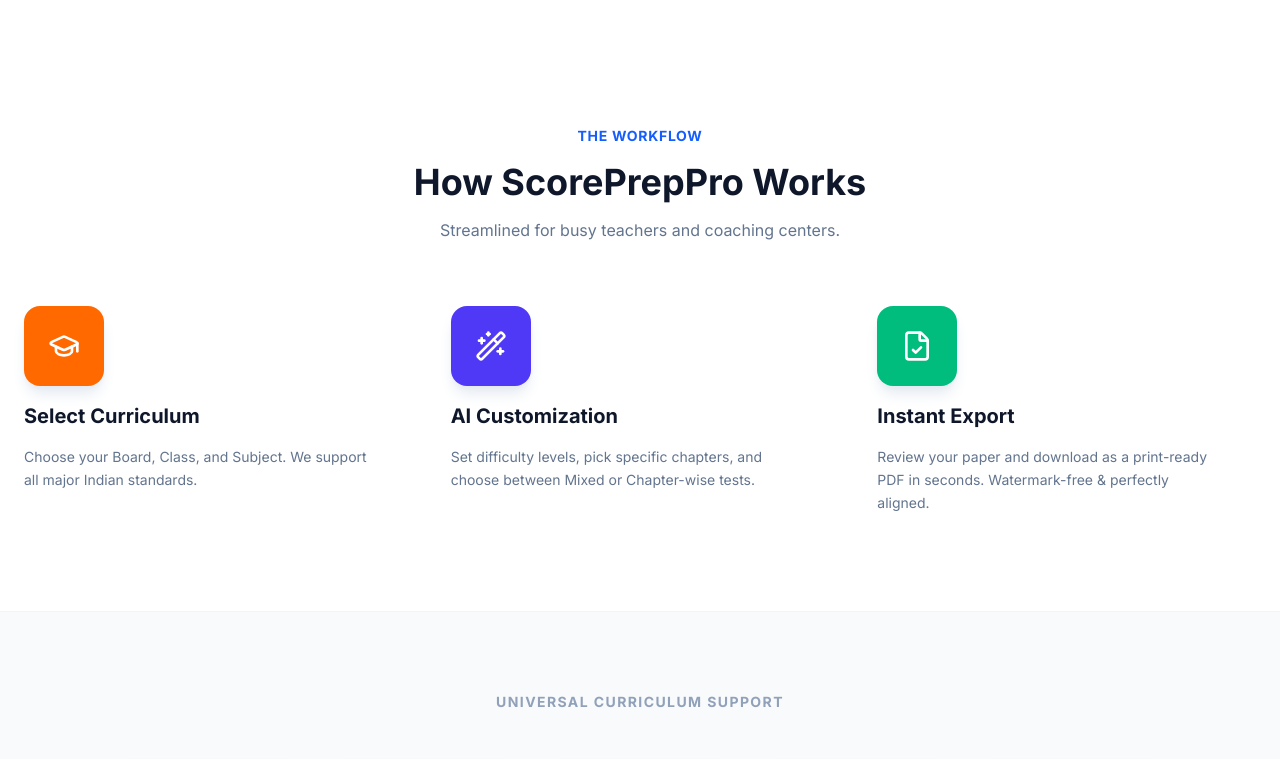
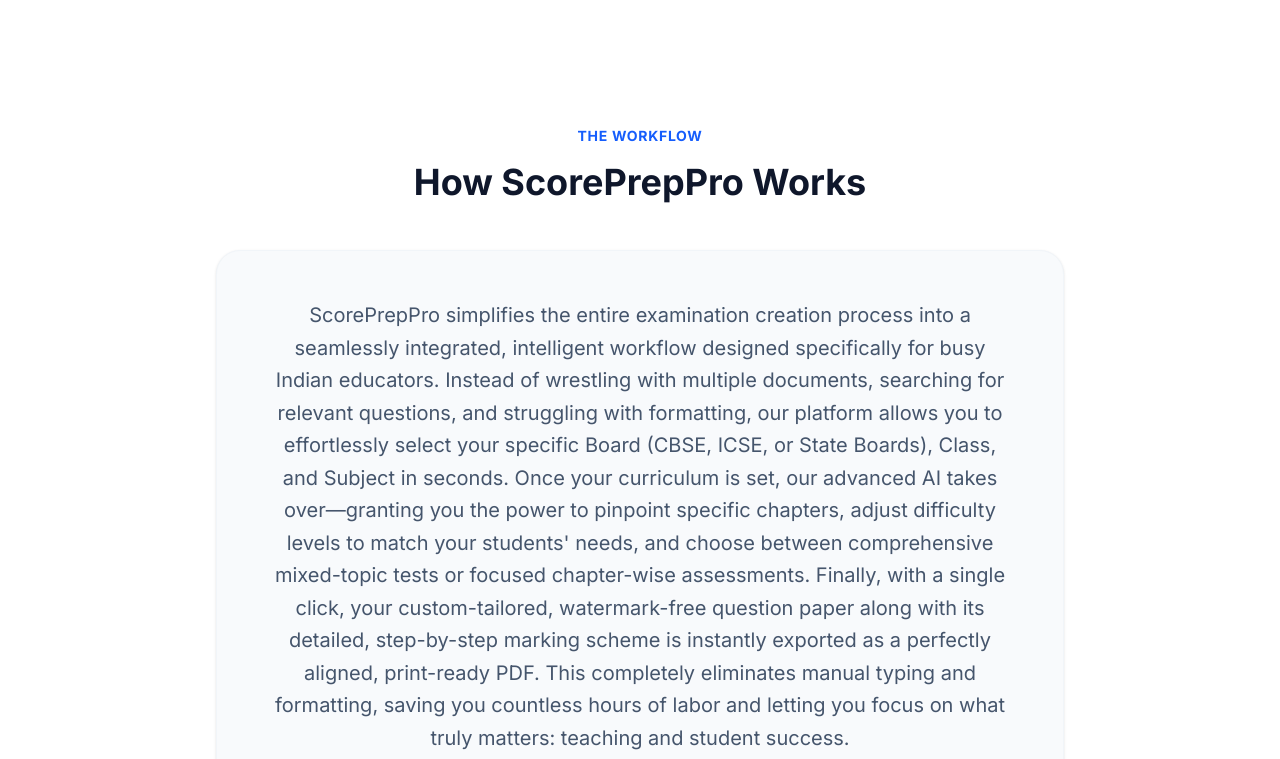
Before and after one commit to infratechai-aman/ScorePrepPro, a Next.js app: page / in a window 1280 px wide. Shown: the part 780-1539 px from the top of the page. Built offline with nearby package versions, Linux system fonts and the light colour scheme; no server answers; a web font is replaced by a local one.

Commit message:
feat: enhanced workflow description to single paragraph

```diff
--- a/components/landing/Workflow.tsx
+++ b/components/landing/Workflow.tsx
@@ -26,26 +26,16 @@
 
     return (
         <section className="py-24 bg-white">
-            <div className="max-w-7xl mx-auto px-4 md:px-6">
-                <div className="text-center mb-16 space-y-4">
+            <div className="max-w-4xl mx-auto px-4 md:px-6">
+                <div className="text-center mb-12 space-y-4">
                     <p className="text-blue-600 font-bold tracking-wider text-sm uppercase">The Workflow</p>
                     <h2 className="text-4xl font-bold text-slate-900">How ScorePrepPro Works</h2>
-                    <p className="text-slate-500">Streamlined for busy teachers and coaching centers.</p>
                 </div>
 
-                <div className="grid md:grid-cols-3 gap-12 relative">
-                    {/* Connecting Line (Desktop) */}
-                    <div className="hidden md:block absolute top-12 left-[16%] right-[16%] h-0.5 bg-slate-100 -z-10"></div>
-
-                    {steps.map((step, idx) => (
-                        <div key={idx} className="relative flex flex-col items-start space-y-4 group">
-                            <div className={`w-20 h-20 rounded-2xl ${step.color} flex items-center justify-center shadow-lg shadow-slate-200 group-hover:-translate-y-2 transition-transform duration-300`}>
-                                {step.icon}
-                            </div>
-                            <h3 className="text-xl font-bold text-slate-900">{step.title}</h3>
-                            <p className="text-slate-500 text-sm leading-relaxed pr-8">{step.desc}</p>
-                        </div>
-                    ))}
+                <div className="bg-slate-50 p-8 md:p-12 rounded-3xl border border-slate-100 shadow-sm text-center">
+                    <p className="text-lg md:text-xl text-slate-600 leading-relaxed">
+                        ScorePrepPro simplifies the entire examination creation process into a seamlessly integrated, intelligent workflow designed specifically for busy Indian educators. Instead of wrestling with multiple documents, searching for relevant questions, and struggling with formatting, our platform allows you to effortlessly select your specific Board (CBSE, ICSE, or State Boards), Class, and Subject in seconds. Once your curriculum is set, our advanced AI takes over—granting you the power to pinpoint specific chapters, adjust difficulty levels to match your students' needs, and choose between comprehensive mixed-topic tests or focused chapter-wise assessments. Finally, with a single click, your custom-tailored, watermark-free question paper along with its detailed, step-by-step marking scheme is instantly exported as a perfectly aligned, print-ready PDF. This completely eliminates manual typing and formatting, saving you countless hours of labor and letting you focus on what truly matters: teaching and student success.
+                    </p>
                 </div>
             </div>
         </section>
```
